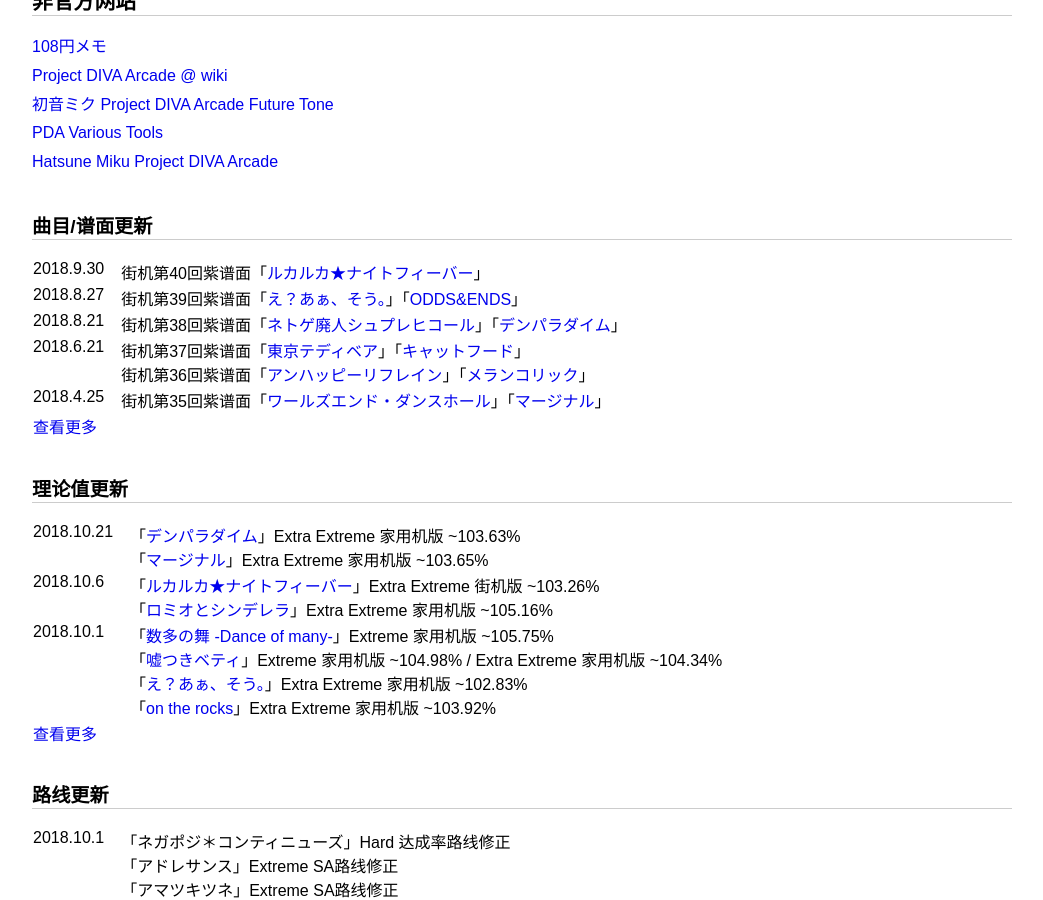
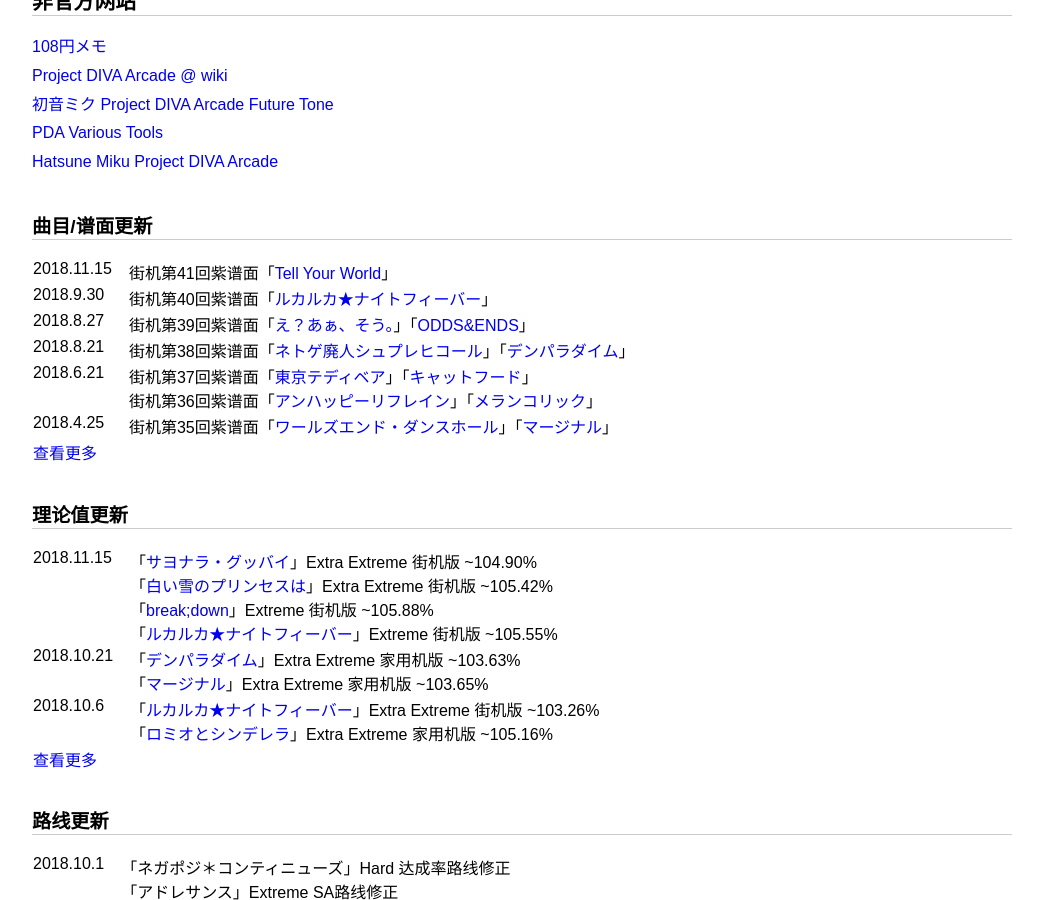
Before and after one commit to ProjectDIVA/FT, a Jekyll site: the page index.html, which Jekyll copies as it is, in a window 1280 px wide and 900 px high, scrolled down 489 px. Shown: the whole window, without its empty margins (118-1161 px from the left). Built offline with Jekyll 4.4.1, drawn with Linux system fonts in a browser that asks for light colours.

Commit message:
新增街机41回紫谱面

```diff
--- a/history.html
+++ b/history.html
@@ -24,6 +24,7 @@
 	<article id="content">
 		<h2>曲目/谱面更新</h2>
 		<table id="history" style="border-collapse: collapse;border-spacing:10px;">
+			<tr><td>2018.11.15</td><td>街机第41回紫谱面「Tell Your World」</td></tr>
 			<tr><td>2018.9.30</td><td>街机第40回紫谱面「ルカルカ★ナイトフィーバー」</td></tr>
 			<tr><td>2018.8.27</td><td>街机第39回紫谱面「え？あぁ、そう。」「ODDS&ENDS」</td></tr>
 			<tr><td>2018.8.21</td><td>街机第38回紫谱面「ネトゲ廃人シュプレヒコール」「デンパラダイム」</td></tr>
@@ -35,6 +36,7 @@
 		</table>
 		<h2>理论值更新</h2>
 		<table id="history" style="border-collapse: collapse;border-spacing:10px;">
+			<tr><td>2018.11.15</td><td>「サヨナラ・グッバイ」Extra Extreme 街机版 ~104.90%<br>「白い雪のプリンセスは」Extra Extreme 街机版 ~105.42%<br>「break;down」Extreme 街机版 ~105.88%</td></tr>
 			<tr><td>2018.10.21</td><td>「デンパラダイム」Extra Extreme 家用机版 ~103.63%<br>「マージナル」Extra Extreme 家用机版 ~103.65%</td></tr>
 			<tr><td>2018.10.6</td><td>「ルカルカ★ナイトフィーバー」Extra Extreme 街机版 ~103.26%<br>「ロミオとシンデレラ」Extra Extreme 家用机版 ~105.16%</td></tr>
 			<tr><td>2018.10.1</td><td>「数多の舞 -Dance of many-」Extreme 家用机版 ~105.75%<br>「嘘つきベティ」Extreme 家用机版 ~104.98% / Extra Extreme 家用机版 ~104.34%<br>「え？あぁ、そう。」Extra Extreme 家用机版 ~102.83%<br>「on the rocks」Extra Extreme 家用机版 ~103.92%<br>「キャットフード」Extra Extreme 家用机版 ~104.80%<br>「恋は戦争」Extra Extreme 家用机版 ~105.59%<br>「ゴーストルール」Extreme 家用机版 ~105.08%<br>「サヨナラ・グッバイ」Extra Extreme 家用机版 ~104.94%<br>「深海少女」Extra Extreme 家用机版 ~106.20%<br>「StargazeR」Extreme 家用机版 ~105.01%<br>「砂の惑星」Extreme 家用机版 ~103.75%<br>「積乱雲グラフィティ」Extra Extreme 家用机版 ~105.72%<br>「その一秒スローモーション」Extra Extreme 家用机版 ~105.66%<br>「Change me」Extra Extreme 家用机版 ~105.87%<br>「Dear cocoa girls」Extra Extreme 家用机版 ~103.26%<br>「Tell Your World」Hard 家用机版 ~105.69%<br>「どうしてこうなった」Hard 家用机版 ~102.96%<br>「ネトゲ廃人シュプレヒコール」Extra Extreme 家用机版 ~104.32%<br>「Packaged」Hard 家用机版 ~105.03%<br>「初音ミクの消失」Extreme 家用机版 ~103.57% / Extra Extreme 家用机版 ~103.33%<br>「ファインダー(DSLR remix - re:edit)」Extra Extreme 家用机版 ~105.56%<br>「ペリコ・スペースシッパー」Extra Extreme 家用机版 ~103.63%<br>「VOiCE -DIVA　MIX-」Extreme 家用机版 ~105.50%<br>「崩壊歌姫 -disruptive diva-」Extra Extreme 家用机版 ~104.24%<br>「忘却心中」Extra Extreme 家用机版 ~105.40%<br>「マージナル」Extreme 家用机版 ~105.11%<br>「リンちゃんなう！」Extreme 家用机版 ~102.03%<br>「ワールズエンド・ダンスホール -Live Dance Edition-」Extreme 家用机版 ~103.91%</td></tr>
--- a/index.html
+++ b/index.html
@@ -44,6 +44,7 @@
 		<div></div> -->
 		<h3>曲目/谱面更新</h3>
 		<table id="history" style="border-collapse: collapse;border-spacing:10px;">
+			<tr><td>2018.11.15</td><td>街机第41回紫谱面「<a href="info.html?id=125">Tell Your World</a>」</td></tr>
 			<tr><td>2018.9.30</td><td>街机第40回紫谱面「<a href="info.html?id=230">ルカルカ★ナイトフィーバー</a>」</td></tr>
 			<tr><td>2018.8.27</td><td>街机第39回紫谱面「<a href="info.html?id=29">え？あぁ、そう。</a>」「<a href="info.html?id=35">ODDS&ENDS</a>」</td></tr>
 			<tr><td>2018.8.21</td><td>街机第38回紫谱面「<a href="info.html?id=147">ネトゲ廃人シュプレヒコール</a>」「<a href="info.html?id=128">デンパラダイム</a>」</td></tr>
@@ -53,9 +54,9 @@
 		</table>
 		<h3>理论值更新</h3>
 		<table id="history" style="border-collapse: collapse;border-spacing:10px;">
+			<tr><td>2018.11.15</td><td>「<a href="info.html?id=78">サヨナラ・グッバイ</a>」Extra Extreme 街机版 ~104.90%<br>「<a href="info.html?id=88">白い雪のプリンセスは</a>」Extra Extreme 街机版 ~105.42%<br>「<a href="info.html?id=186">break;down</a>」Extreme 街机版 ~105.88%<br>「<a href="info.html?id=230">ルカルカ★ナイトフィーバー</a>」Extreme 街机版 ~105.55%</td></tr>
 			<tr><td>2018.10.21</td><td>「<a href="info.html?id=128">デンパラダイム</a>」Extra Extreme 家用机版 ~103.63%<br>「<a href="info.html?id=198">マージナル</a>」Extra Extreme 家用机版 ~103.65%</td></tr>
 			<tr><td>2018.10.6</td><td>「<a href="info.html?id=230">ルカルカ★ナイトフィーバー</a>」Extra Extreme 街机版 ~103.26%<br>「<a href="info.html?id=237">ロミオとシンデレラ</a>」Extra Extreme 家用机版 ~105.16%</td></tr>
-			<tr><td>2018.10.1</td><td>「<a href="info.html?id=10">数多の舞 -Dance of many-</a>」Extreme 家用机版 ~105.75%<br>「<a href="info.html?id=23">嘘つきベティ</a>」Extreme 家用机版 ~104.98% / Extra Extreme 家用机版 ~104.34%<br>「<a href="info.html?id=29">え？あぁ、そう。</a>」Extra Extreme 家用机版 ~102.83%<br>「<a href="info.html?id=37">on the rocks</a>」Extra Extreme 家用机版 ~103.92%</td></tr>
 			<tr><td><a href="history.html">查看更多</a></td></tr>
 		</table>
 		<h3>路线更新</h3>
--- a/route.js
+++ b/route.js
@@ -211,6 +211,7 @@
 ca["初音ミクの激唱"]=new Array("-","-","-","34114#137761#n67674");
 ca["愛言葉"]=new Array("-","-","-","n67112");
 ca["ネトゲ廃人シュプレヒコール"]=new Array("-","-","-","80984#200834");
+ca["Tell Your World"]=new Array("-","-","-","121656");
 
 var sa=new Array();
 sa["愛言葉"]=new Array("h2017,2136,2276.r9729#k2632#h2632,2756,2818,2913.r11846#h3288,3393.r14276#h[CC]3640.r15048#h3768,3889,4036.r16770#h4274,4396.r18817#h4703.r19073","-","l6#h[CC]4328,4356,4386.r18051#h[CC]4580,4616,4642.r19332#h4850,4897,4936.r20548#h[CC]5180,5313.r21903#h[CC]5487.r22209","l8#t在原路线第一步追加#h4140.r17288","c","-");
@@ -336,7 +337,7 @@
 sa["Dear"]=new Array("h3935.r16257#h4097,4168,4274.r17800#h5983.r24449#h6159.r24900#h6376.r26113#h6838.","-","k4684#k4771#h7292.","-","h4351.r17922#h4513,4584,4628.#k5974","-");
 sa["Dear cocoa girls"]=new Array("s5858","-","l8#h[SfSd]33,100,136.r962#t*家用机可以打成 FSd#h[CC]242,280,388.r2372#h632,644,658,705.r3330#h834.k3652#h916,930,1057,1224.r4929#k1820#k2436#h[CC]5816,5924,5986.r24840#s6245","-","h105,134.#h681.k3078#h774,809.#k3465","-");
 sa["DECORATOR"]=new Array("c","-","l9#[CC]204,548#[CC]668,1016#h[CC]1668,1794,1880.r8271#h[CC]2079.r9025","-","-","-");
-sa["Tell Your World"]=new Array("-","-","h6116,6248.r25164#h6300,6339.r25537","-","-","-");
+sa["Tell Your World"]=new Array("-","-","h6116,6248.r25164#h6300,6339.r25537","-","t<b>妥协路线</b>#h[CC]1761,1780,1817.r7880#h[CC]2260,2290.r9992#h[CC]2504,2516,2530.r11074#k7608#t<b>真路线</b><br>分数约上升800<br>妥协路线第2-3步变动#k2290#h[SdSd]2290,2313.r10052#h2516,2530,2545.r11266","-");
 sa["テレカクシ思春期"]=new Array("c","-","k401#[FF]401,721#k4738#k5154#k8835","-","-","-");
 sa["天樂"]=new Array("h73,242.r1860#h6767.","-","l10#h124,131.r1224#h801,1042,1308.#k2018#h2018,2177,2348.#[FF]2897,3186#[CSf]4872,5160#t*家用机可以打成 FF#k5174#h5174,5185.r21766#k5458#h5458,5480,5489.r23055#h6015.r24271#k6328#h6328,6338,5553.r26511","-","-","-");
 sa["デンパラダイム"]=new Array("-","-","c","-","c","-");
```
Also changed, not shown: info.js (+8 -8 lines).
